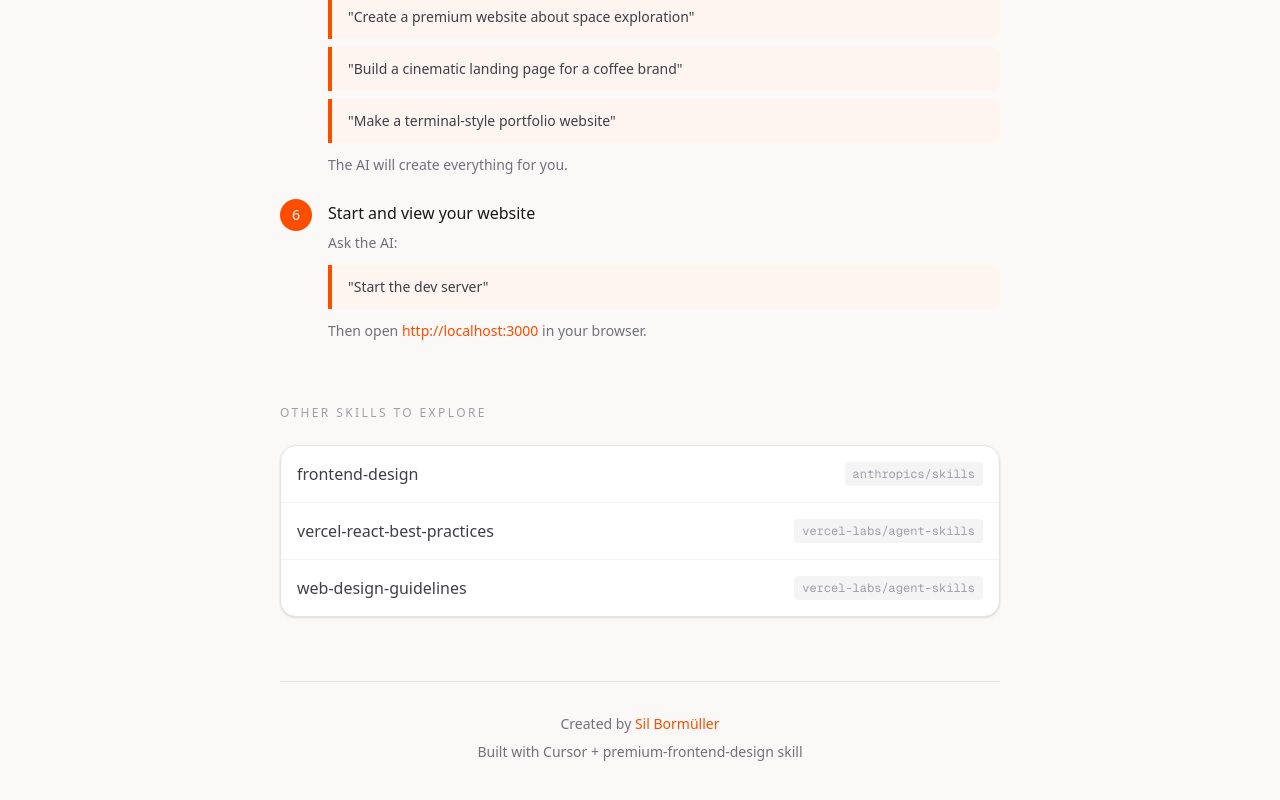
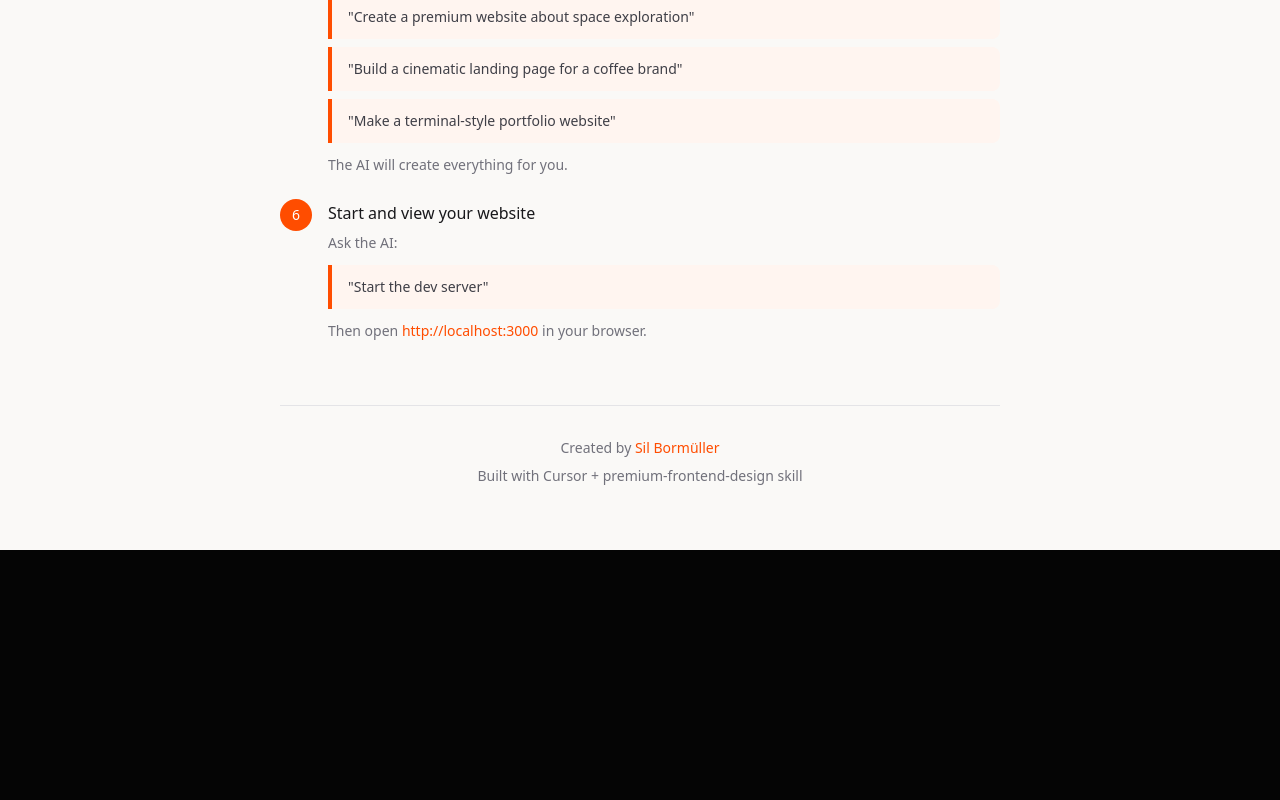
Before and after one commit to silships/mars-websites, a Next.js app: page /tutorial in a window 1280 px wide. Shown: the part 2504-3304 px from the top of the page. After the commit the page ends 3054 px from the top, so only its background shows below. Built offline with nearby package versions, Linux system fonts and the light colour scheme.

Commit message:
Remove other skills section

```diff
--- a/src/app/tutorial/page.tsx
+++ b/src/app/tutorial/page.tsx
@@ -146,25 +146,6 @@ export default function Tutorial() {
           </ol>
         </section>
 
-        {/* Other Skills */}
-        <section className="mb-16">
-          <h2 className="text-xs tracking-[0.2em] text-zinc-400 mb-6 font-medium">OTHER SKILLS TO EXPLORE</h2>
-          <div className="bg-white rounded-2xl border border-zinc-200 overflow-hidden shadow-sm">
-            <div className="flex justify-between items-center p-4 border-b border-zinc-100">
-              <span className="text-zinc-700 font-medium">frontend-design</span>
-              <span className="text-zinc-400 font-mono text-xs bg-zinc-100 px-2 py-1 rounded">anthropics/skills</span>
-            </div>
-            <div className="flex justify-between items-center p-4 border-b border-zinc-100">
-              <span className="text-zinc-700 font-medium">vercel-react-best-practices</span>
-              <span className="text-zinc-400 font-mono text-xs bg-zinc-100 px-2 py-1 rounded">vercel-labs/agent-skills</span>
-            </div>
-            <div className="flex justify-between items-center p-4">
-              <span className="text-zinc-700 font-medium">web-design-guidelines</span>
-              <span className="text-zinc-400 font-mono text-xs bg-zinc-100 px-2 py-1 rounded">vercel-labs/agent-skills</span>
-            </div>
-          </div>
-        </section>
-
         {/* Footer */}
         <footer className="pt-8 border-t border-zinc-200 text-center text-sm text-zinc-500">
           <p className="mb-2">
```
